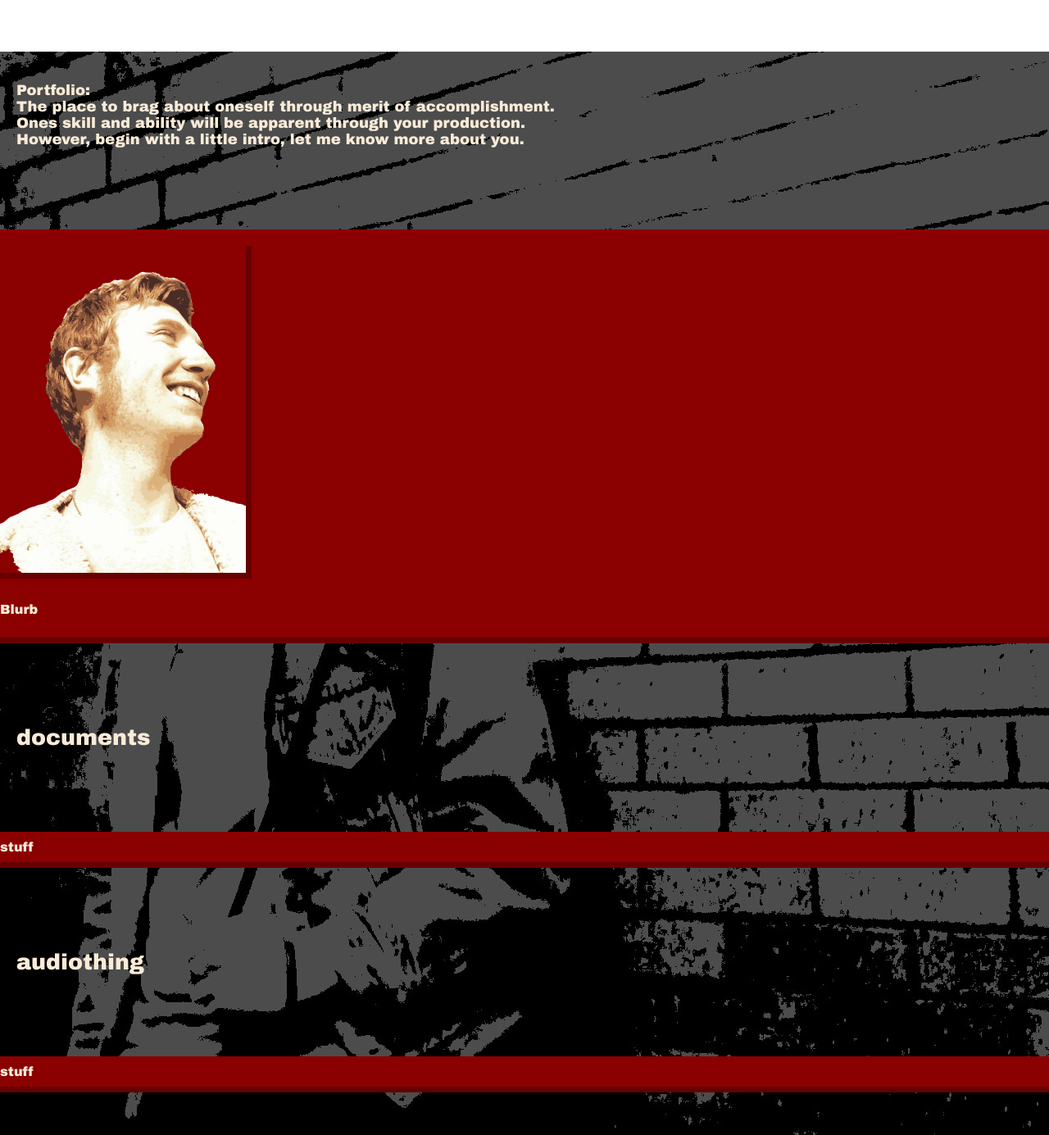
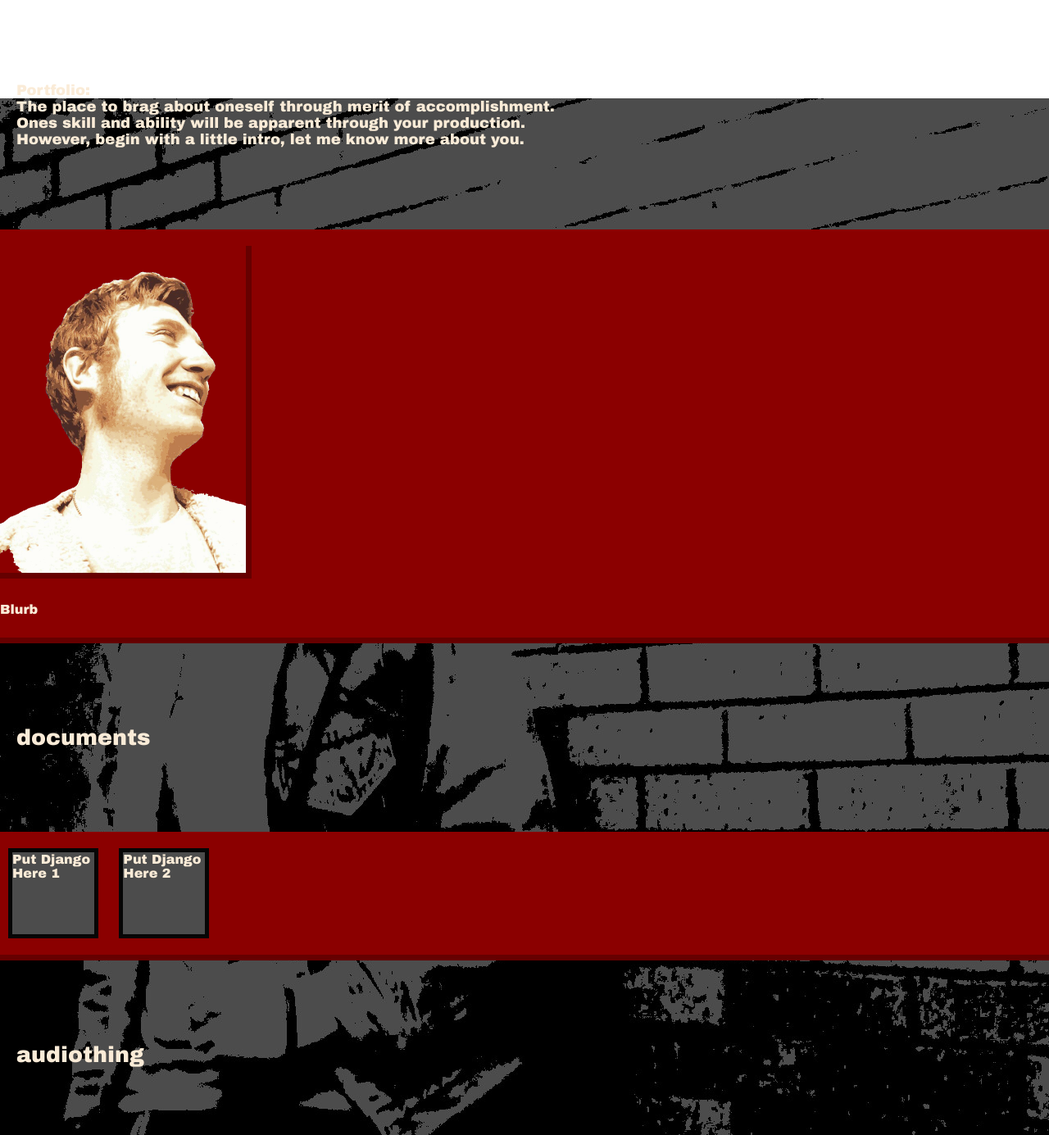
Before and after one commit to Grunzila/development-portfolio, a Django app: page / in a window 1280 px wide. Shown: the part 47-1432 px from the top of the page at 82% size. Run offline with Django 3.2, Linux system fonts and the light colour scheme.

Commit message:
made anchors beautiful and square

```diff
--- a/portfolio/static/portfolio/style.css
+++ b/portfolio/static/portfolio/style.css
@@ -41,3 +41,15 @@
     border-bottom: 7px solid #600;
     margin: 10px 0px;
 }
+
+a {
+    display: inline-block;
+    height: 100px;
+    width: 100px;
+    color: antiquewhite;
+    text-decoration:none;
+    background: #4C4C4C;
+    border: 5px solid #060606;
+    margin: 10px;
+    padding: 0px;
+}
--- a/portfolio/templates/portfolio/index.html
+++ b/portfolio/templates/portfolio/index.html
@@ -2,8 +2,8 @@
 <html>
     <head>
         <title>Portfolio -- Paul Roylance</title>
-        {% load staticfiles %}
-        <link rel="stylesheet" type="text/css" href="{% static 'portfolio/style.css' %}"/>
+
+        <link rel="stylesheet" type="text/css" href="/static/portfolio/style.css"/>
     </head>
     <body>
         <!--Name-Occupation-Education-->
@@ -17,14 +17,15 @@
             <br>However, begin with a little intro, let me know more about you.</p>
         </div>
         <div class="blurb">
-            <img class="inner_blurb" src="{% static 'portfolio/images/face.png' %}" alt="Profile Image" height="399" width="300">
-            <p class="inner_blurb"><!--{{ blurb.blurb_text }}-->Blurb</p>
+            <img class="inner_blurb" src="/static/portfolio/images/face.png" alt="Profile Image" height="399" width="300">
+            <p class="inner_blurb"><!---->Blurb</p>
         </div>
         <div class="document_lead">
             <h2>documents</h2>
         </div>
         <div class="document">
-            stuff
+            <a href="https://www.w3schools.com" target="_blank">Put Django Here 1</a>
+            <a href="https://www.w3schools.com" target="_blank">Put Django Here 2</a>
         </div>
         <div class="audio_lead">
             <h2>audiothing</h2>
```
